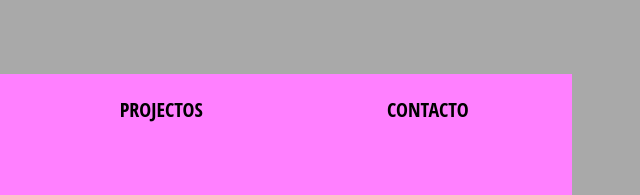
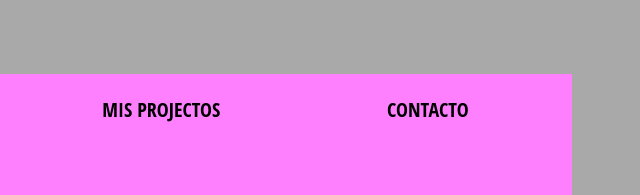
Before and after one commit to domingogallardo2/curso-git-repo1, a plain HTML site: page index.html in a window 1280 px wide. Shown: the part 105-300 px from the top of the page, 612-1252 px from the left. Drawn offline with Linux system fonts and the light colour scheme.

Commit message:
Cambio cabecera

```diff
--- a/index.html
+++ b/index.html
@@ -17,7 +17,7 @@
    <ul>
      <li><a href="#">Home</a></li>
      <li><a href="#">Nuestro equipo cambio</a></li>
-     <li><a href="#">Projectos</a></li>
+     <li><a href="#">Mis projectos</a></li>
      <li><a href="#">Contacto</a></li>
    </ul>
 
```
